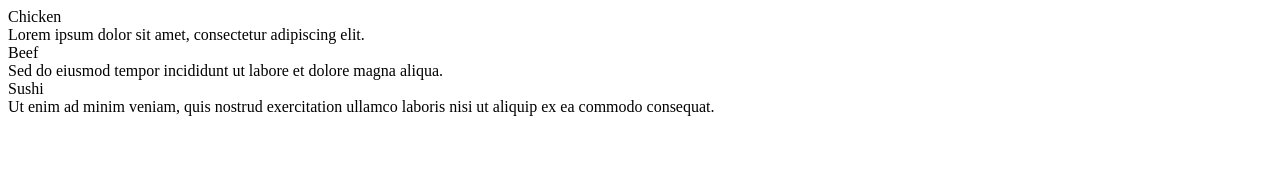
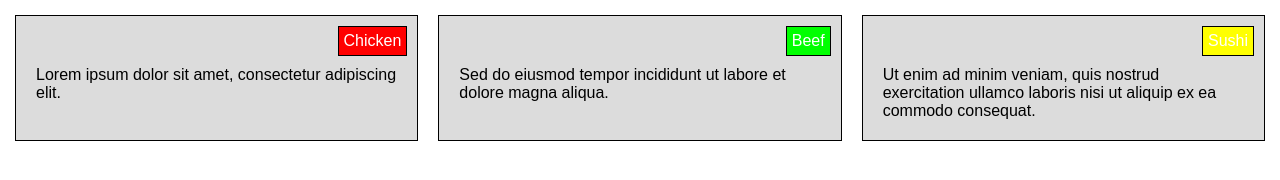
Before and after one commit to indraswastika/web-development-class, a plain HTML site: page responsive-assignment/index.html in a window 1280 px wide. Drawn offline with Linux system fonts and the light colour scheme.

Commit message:
Update index.html

```diff
--- a/responsive-assignment/index.html
+++ b/responsive-assignment/index.html
@@ -4,7 +4,7 @@
     <meta charset="UTF-8">
     <meta name="viewport" content="width=device-width, initial-scale=1.0">
     <title>Responsive Page</title>
-    <link rel="stylesheet" href="module2-solution/styles.css/styles.css">
+    <link rel="stylesheet" href="module2-solution/styles.css/style.css">
 </head>
 <body>
     <div class="container">
```
